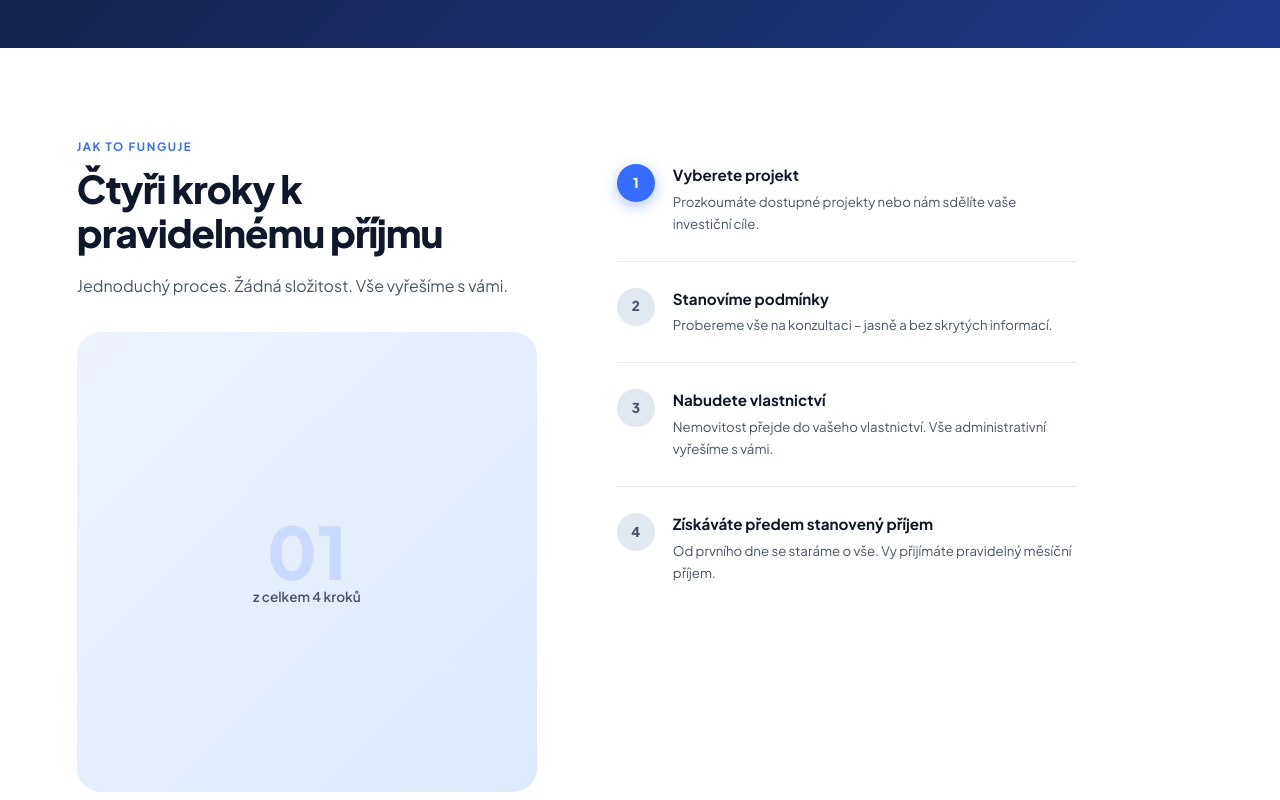
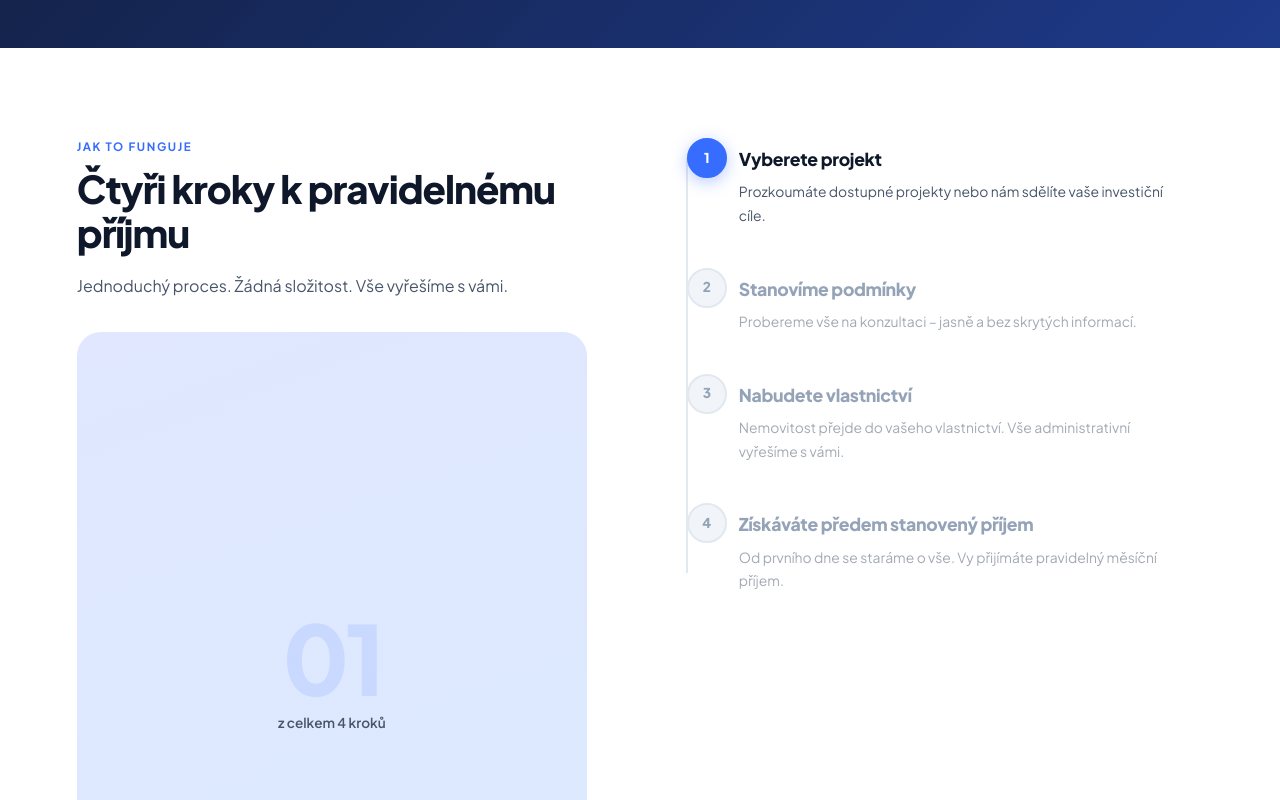
Before and after one commit to Petr1892SKS/investuj-bez-starosti, a Next.js app: page / in a window 1280 px wide. Shown: the part 3400-4200 px from the top of the page. Built offline with nearby package versions, Linux system fonts and the light colour scheme.

Commit message:
Timeline kroky, hover dlaždice

```diff
--- a/app/page.tsx
+++ b/app/page.tsx
@@ -355,15 +355,24 @@ export default function Home() {
 
         /* STEPS */
         .steps-section{background:white;}
-        .steps-wrap{display:grid;grid-template-columns:1fr 1fr;gap:80px;align-items:start;max-width:1000px;}
-        .steps-sticky{position:sticky;top:120px;}
-        .steps-visual{width:100%;aspect-ratio:1;background:linear-gradient(135deg,#eef2ff,#dbeafe);border-radius:24px;display:flex;align-items:center;justify-content:center;margin-top:2rem;}
-        .step-item{padding:26px 0;border-bottom:1px solid var(--border);display:flex;gap:18px;align-items:flex-start;}
-        .step-item:last-child{border-bottom:none;}
-        .step-num{width:38px;height:38px;border-radius:50%;background:var(--border);color:var(--text2);font-weight:800;font-size:0.85rem;display:flex;align-items:center;justify-content:center;flex-shrink:0;transition:all 0.3s;}
-        .step-item.active .step-num{background:var(--blue);color:white;box-shadow:0 4px 14px rgba(54,109,255,0.4);}
-        .step-title{font-size:0.95rem;font-weight:700;color:var(--text);margin-bottom:4px;}
-        .step-text{font-size:0.83rem;color:var(--text2);line-height:1.65;}
+        .steps-wrap{display:grid;grid-template-columns:1fr 1fr;gap:80px;align-items:start;max-width:1100px;}
+        .steps-sticky{position:sticky;top:100px;}
+        .steps-photo{width:100%;aspect-ratio:3/4;border-radius:24px;overflow:hidden;background:linear-gradient(160deg,#e0e7ff 0%,#dbeafe 100%);display:flex;align-items:center;justify-content:center;margin-top:2rem;}
+        .steps-photo-inner{text-align:center;padding:40px;}
+        .steps-photo-big{font-size:6rem;font-weight:800;color:var(--blue);opacity:0.12;line-height:1;letter-spacing:-4px;}
+        .steps-photo-label{font-size:0.85rem;color:var(--text2);font-weight:600;margin-top:8px;}
+        .steps-right{position:relative;padding-left:20px;}
+        .steps-line{position:absolute;left:19px;top:20px;bottom:20px;width:2px;background:var(--border);}
+        .steps-line-fill{position:absolute;left:19px;top:20px;width:2px;background:var(--blue);transition:height 0.4s ease;}
+        .step-item{padding:0 0 40px 52px;position:relative;display:block;}
+        .step-item:last-child{padding-bottom:0;}
+        .step-num{position:absolute;left:0;top:0;width:40px;height:40px;border-radius:50%;background:#f1f5f9;color:#94a3b8;font-weight:800;font-size:0.85rem;display:flex;align-items:center;justify-content:center;flex-shrink:0;transition:all 0.35s;border:2px solid var(--border);z-index:1;}
+        .step-item.active .step-num{background:var(--blue);color:white;box-shadow:0 4px 16px rgba(54,109,255,0.35);border-color:var(--blue);}
+        .step-content{padding-top:8px;}
+        .step-title{font-size:1.1rem;font-weight:800;color:#94a3b8;margin-bottom:8px;letter-spacing:-0.3px;transition:color 0.3s;}
+        .step-item.active .step-title{color:var(--text);}
+        .step-text{font-size:0.87rem;color:var(--text2);line-height:1.7;opacity:0.5;transition:opacity 0.3s;}
+        .step-item.active .step-text{opacity:1;}
 
         /* CALCULATOR FULL */
         .calc-section{background:linear-gradient(135deg,#0f172a,#1e3a8a);padding:90px 6%;}
@@ -487,6 +496,7 @@ export default function Home() {
           .navbar-links{display:none;}
           .steps-wrap{grid-template-columns:1fr;}
           .steps-sticky{position:relative;top:0;}
+          .steps-photo{aspect-ratio:16/7;margin-bottom:0;}
           .footer-grid{grid-template-columns:1fr 1fr;}
           .form-grid{grid-template-columns:1fr;}
           .stats-grid{grid-template-columns:repeat(2,1fr);}
@@ -689,21 +699,23 @@ export default function Home() {
         </div>
       </section>
 
-      {/* JAK TO FUNGUJE – zjednodušené */}
+      {/* JAK TO FUNGUJE */}
       <section id="kroky" className="section steps-section">
         <div className="steps-wrap">
           <div className="steps-sticky reveal">
             <div className="section-label">Jak to funguje</div>
             <h2 className="section-title">Čtyři kroky k pravidelnému příjmu</h2>
             <p className="section-sub">Jednoduchý proces. Žádná složitost. Vše vyřešíme s vámi.</p>
-            <div className="steps-visual">
-              <div style={{textAlign:"center"}}>
-                <div style={{fontSize:"4.5rem",fontWeight:800,color:"var(--blue)",opacity:0.15,lineHeight:1}}>0{activeStep+1}</div>
-                <div style={{fontSize:"0.85rem",color:"var(--text2)",fontWeight:600}}>z celkem 4 kroků</div>
+            <div className="steps-photo">
+              <div className="steps-photo-inner">
+                <div className="steps-photo-big">0{activeStep+1}</div>
+                <div className="steps-photo-label">z celkem 4 kroků</div>
               </div>
             </div>
           </div>
-          <div>
+          <div className="steps-right">
+            <div className="steps-line"/>
+            <div className="steps-line-fill" style={{height: `${(activeStep / 3) * 100}%`}}/>
             {[
               ["Vyberete projekt","Prozkoumáte dostupné projekty nebo nám sdělíte vaše investiční cíle."],
               ["Stanovíme podmínky","Probereme vše na konzultaci – jasně a bez skrytých informací."],
@@ -712,7 +724,10 @@ export default function Home() {
             ].map(([title,text],i) => (
               <div key={i} className={`step-item${activeStep===i?" active":""}`} data-step={i}>
                 <div className="step-num">{i+1}</div>
-                <div><div className="step-title">{title}</div><div className="step-text">{text}</div></div>
+                <div className="step-content">
+                  <div className="step-title">{title}</div>
+                  <div className="step-text">{text}</div>
+                </div>
               </div>
             ))}
           </div>
```
